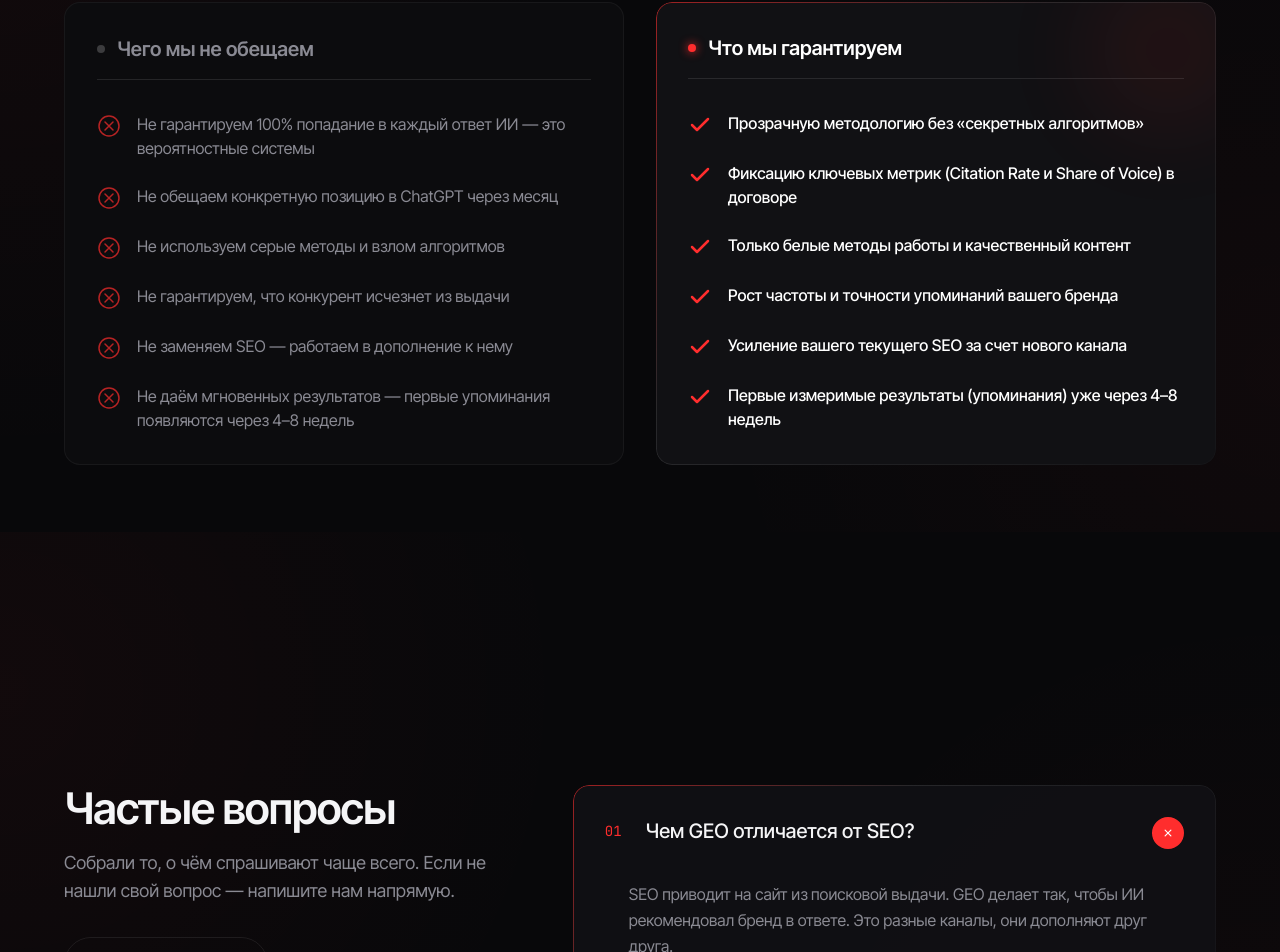
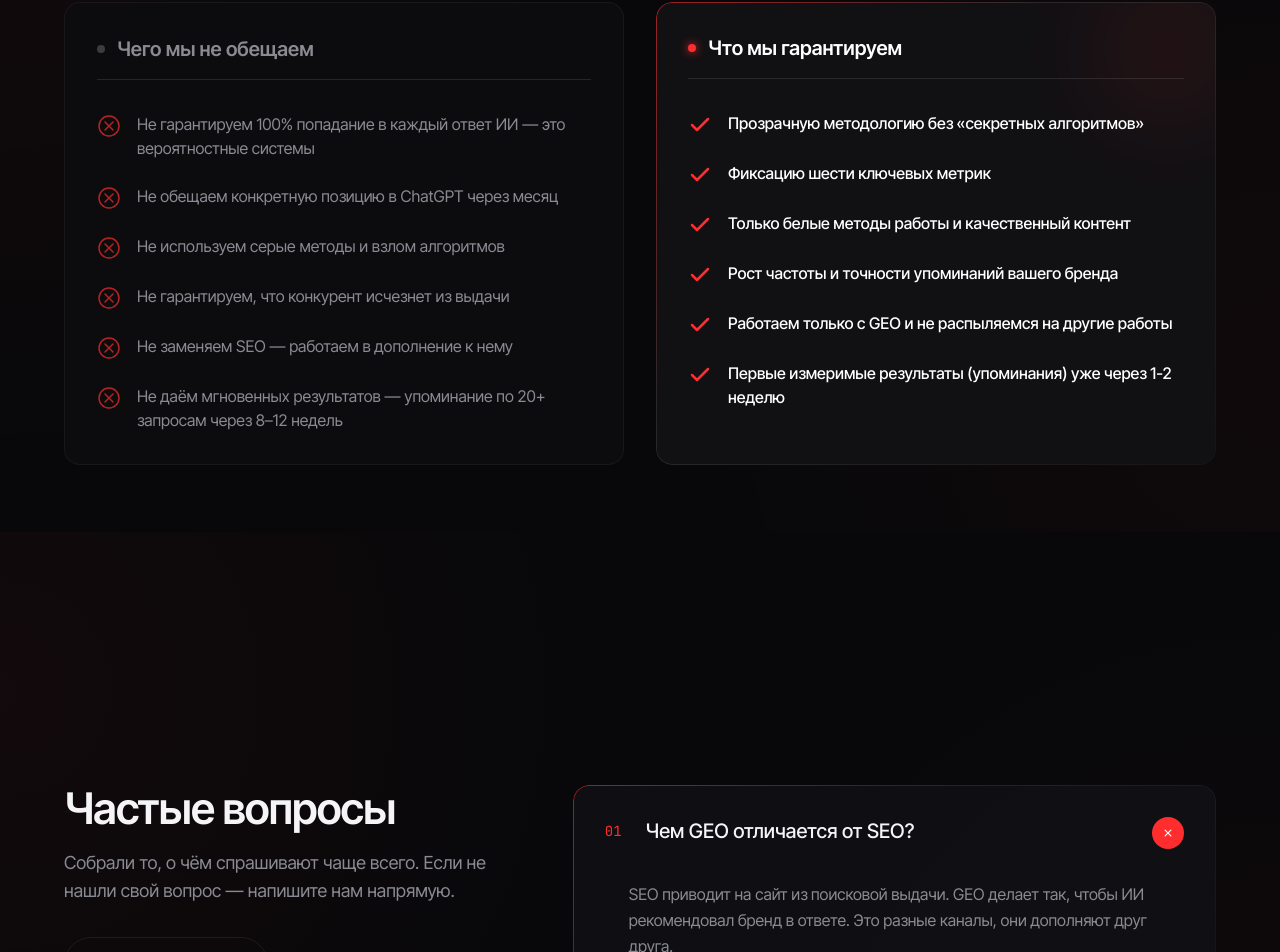
Before and after one commit to Sharhost/geoforce, a Next.js app: page / in a window 1280 px wide. Shown: the part 9068-10020 px from the top of the page. Built offline with nearby package versions, Linux system fonts and the light colour scheme.

Commit message:
Update NotPromise.tsx

```diff
--- a/components/sections/NotPromise.tsx
+++ b/components/sections/NotPromise.tsx
@@ -7,16 +7,16 @@ const promises = [
   "Не используем серые методы и взлом алгоритмов",
   "Не гарантируем, что конкурент исчезнет из выдачи",
   "Не заменяем SEO — работаем в дополнение к нему",
-  "Не даём мгновенных результатов — первые упоминания появляются через 4–8 недель",
+  "Не даём мгновенных результатов — упоминание по 20+ запросам через 8–12 недель",
 ];
 
 const guarantees = [
   "Прозрачную методологию без «секретных алгоритмов»",
-  "Фиксацию ключевых метрик (Citation Rate и Share of Voice) в договоре",
+  "Фиксацию шести ключевых метрик",
   "Только белые методы работы и качественный контент",
   "Рост частоты и точности упоминаний вашего бренда",
-  "Усиление вашего текущего SEO за счет нового канала",
-  "Первые измеримые результаты (упоминания) уже через 4–8 недель",
+  "Работаем только с GEO и не распыляемся на другие работы",
+  "Первые измеримые результаты (упоминания) уже через 1-2 неделю",
 ];
 
 // Иконка галочки для правой колонки
```
